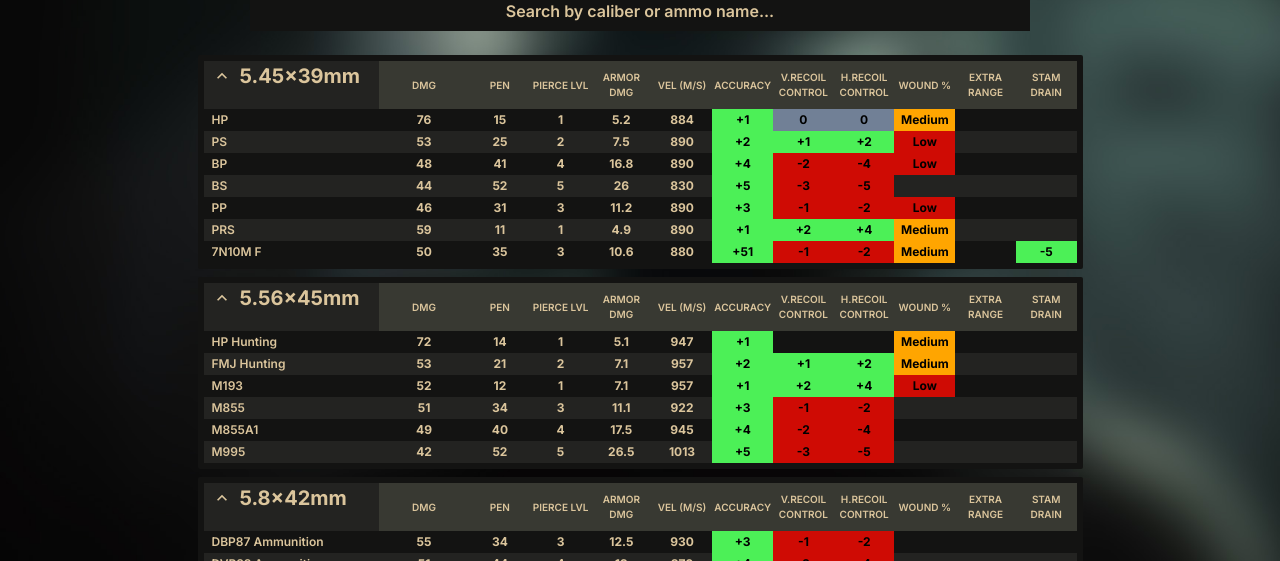
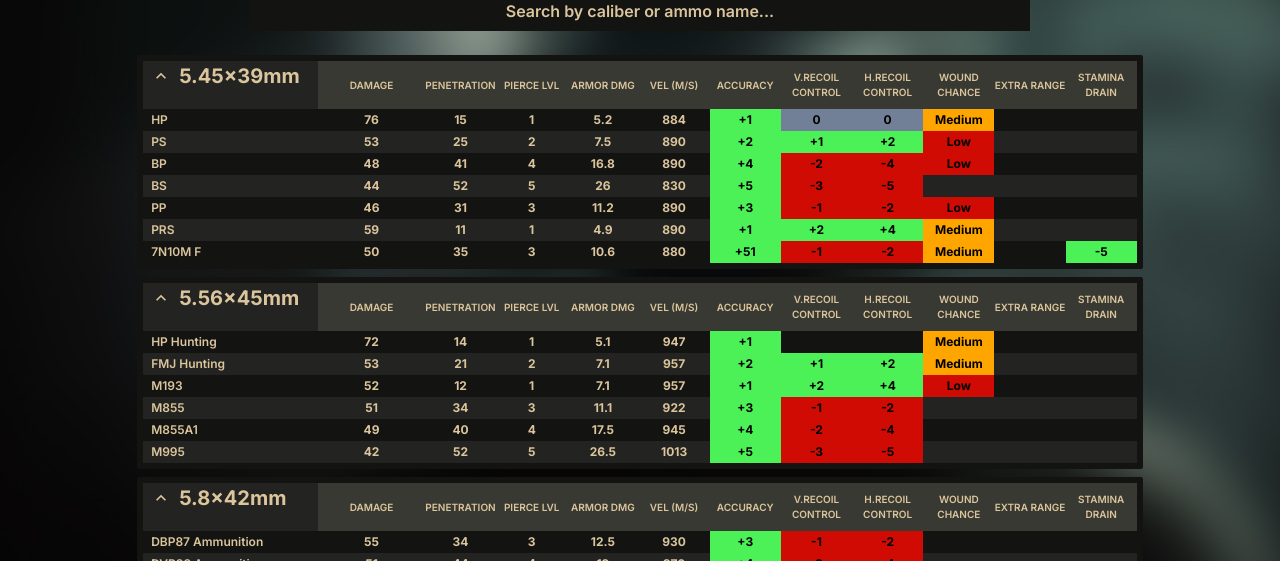
Before and after one commit to NicolaGenesin/abi-ammo, a Next.js app: page / in a window 1280 px wide. Shown: the part 239-800 px from the top of the page. Built offline with nearby package versions, Linux system fonts and the light colour scheme.

Commit message:
Update DesktopRow.tsx

```diff
--- a/components/DesktopRow.tsx
+++ b/components/DesktopRow.tsx
@@ -12,17 +12,17 @@ import {
 } from "@chakra-ui/react";
 
 const headers: any = {
-  Dmg: "Damage",
-  Pen: "Penetration",
+  Damage: "Damage",
+  Penetration: "Penetration",
   "Pierce lvl": "Pierce Level",
   "Armor Dmg": "Armor Damage",
   "Vel (m/s)": "Velocity (m/s)",
   Accuracy: "Accuracy",
   "V.Recoil Control": "V.Recoil Control",
   "H.Recoil Control": "H.Recoil Control",
-  "Wound %": "Wound Chance",
+  "Wound Chance": "Wound Chance",
   "Extra Range": "Extra Range",
-  "Stam Drain": "Stamina Drain",
+  "Stamina Drain": "Stamina Drain",
 };
 
 const DesktopRow = ({
```
